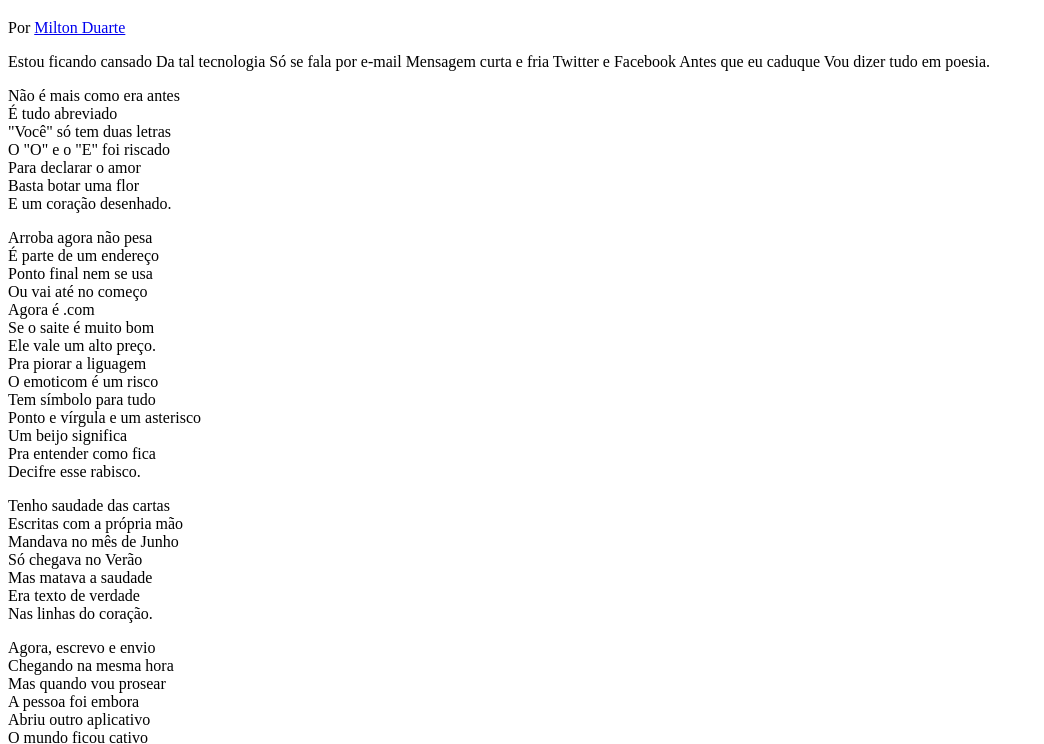
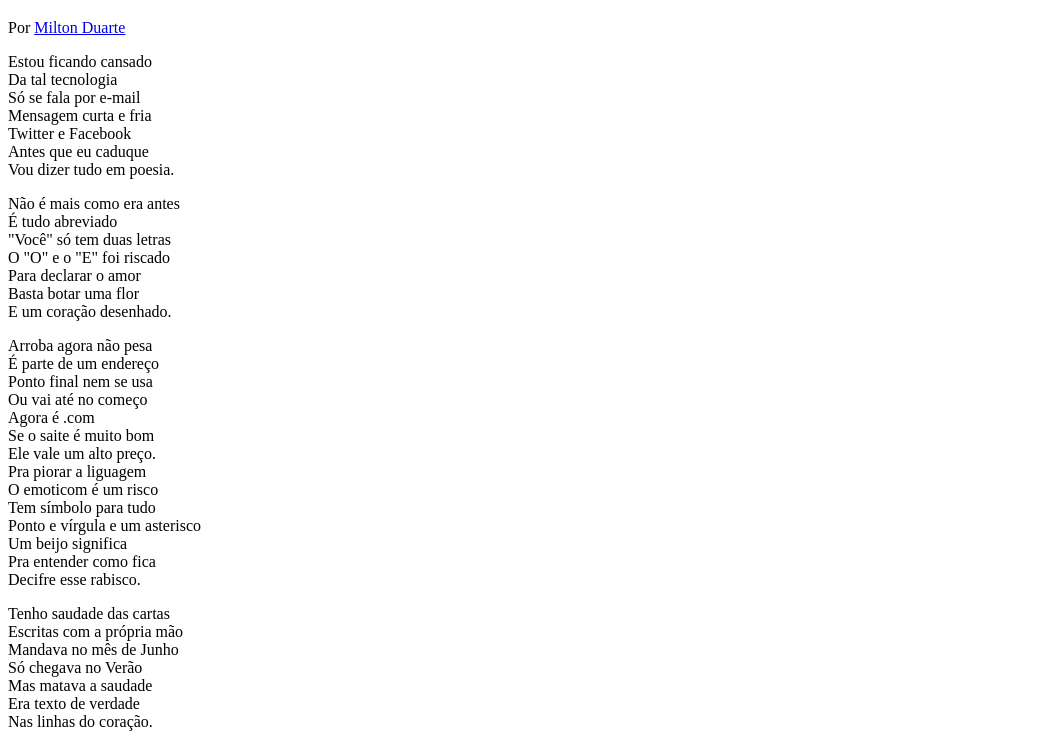
Before and after one commit to douglasjhonyy/html-css, a plain HTML site: page Exercicios/desafio012/index.html in a window 1280 px wide. Shown: the part 61-805 px from the top of the page, without its empty margins (0-1044 px from the left). Drawn offline with Linux system fonts and the light colour scheme.

Commit message:
Update index.html

```diff
--- a/Exercicios/desafio012/index.html
+++ b/Exercicios/desafio012/index.html
@@ -13,20 +13,20 @@
         <p>Por <a href="https://www.recantodasletras.com.br/poesias/3186743" target="_blank">Milton Duarte</a></p>
     </header>
 
-    <selection>
+    <section>
         <p>
-            Estou ficando cansado
-            Da tal tecnologia
-            Só se fala por e-mail
-            Mensagem curta e fria
-            Twitter e Facebook
-            Antes que eu caduque
+            Estou ficando cansado <br>
+            Da tal tecnologia <br>
+            Só se fala por e-mail <br>
+            Mensagem curta e fria <br>
+            Twitter e Facebook <br>
+            Antes que eu caduque <br>
             Vou dizer tudo em poesia.
         </p>
-    </selection>
+    </section>
 
 
-    <selection>
+    <section>
         <p>
             Não é mais como era antes <br>
             É tudo abreviado <br>
@@ -36,9 +36,9 @@
             Basta botar uma flor <br>
             E um coração desenhado. <br>
         </p>
-    </selection>
+    </section>
 
-    <selection>
+    <section>
         <p>
             Arroba agora não pesa <br>
             É parte de um endereço <br>
@@ -56,10 +56,10 @@
             Pra entender como fica <br>
             Decifre esse rabisco. <br>
         </p>
-    </selection>
+    </section>
 
 
-    <selection>
+    <section>
         <p>
             Tenho saudade das cartas <br>
             Escritas com a própria mão <br>
@@ -69,10 +69,10 @@
             Era texto de verdade <br>
             Nas linhas do coração. <br>
         </p>
-    </selection>
+    </section>
 
 
-    <selection>
+    <section>
         <p>
             Agora, escrevo e envio <br>
             Chegando na mesma hora <br>
@@ -90,7 +90,7 @@
             Seus lábios são aparelhos <br>
             Deixe que Deus interprete <br>
         </p>.
-    </selection>
+    </section>
 
     <footer>Site Criado Por <a href="htpps://google.com" target="_blank">MIM</a> </footer>
 </body>
```
